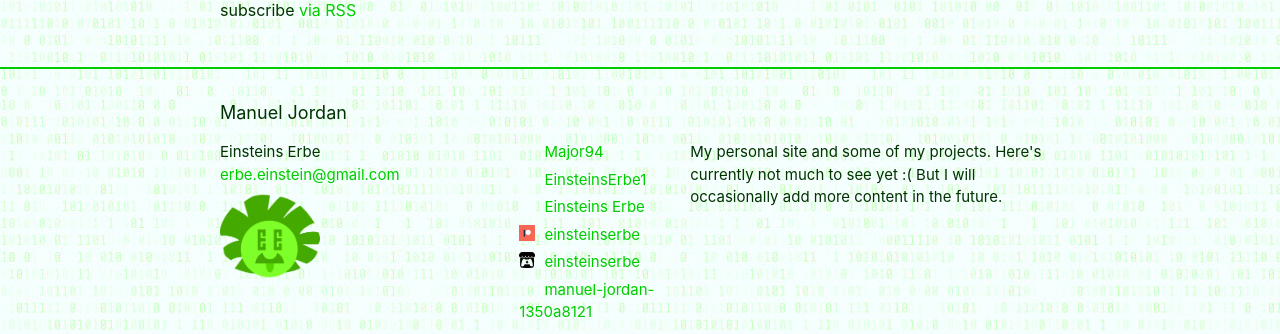
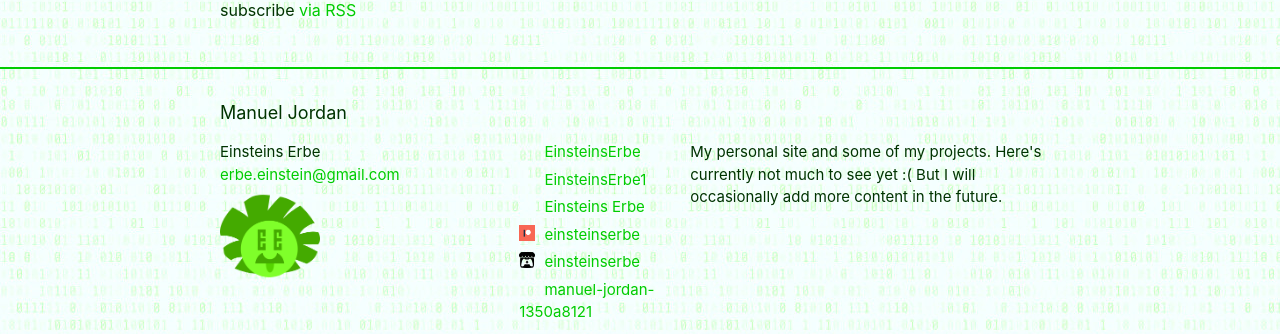
Before and after one commit to EinsteinsErbe/einsteinserbe.github.io, a Jekyll site: the page built from index.md, in a window 1280 px wide. Shown: the part 606-940 px from the top of the page. Built offline with Jekyll 4.4.1, drawn with Linux system fonts in a browser that asks for light colours; nearby versions of some CDN libraries.

Commit message:
update github username

```diff
--- a/_config.yml
+++ b/_config.yml
@@ -24,7 +24,7 @@ description_long: >- # this means to ignore newlines until "baseurl:"
 baseurl: "" # the subpath of your site, e.g. /blog
 url: "" # the base hostname & protocol for your site, e.g. http://example.com
 twitter_username: EinsteinsErbe1
-github_username: Major94
+github_username: EinsteinsErbe
 linkedin_username: manuel-jordan-1350a8121
 patreon_username: einsteinserbe
 youtube_channel: UC7QhA4vvA82Fit-jEsPLr7w
```
